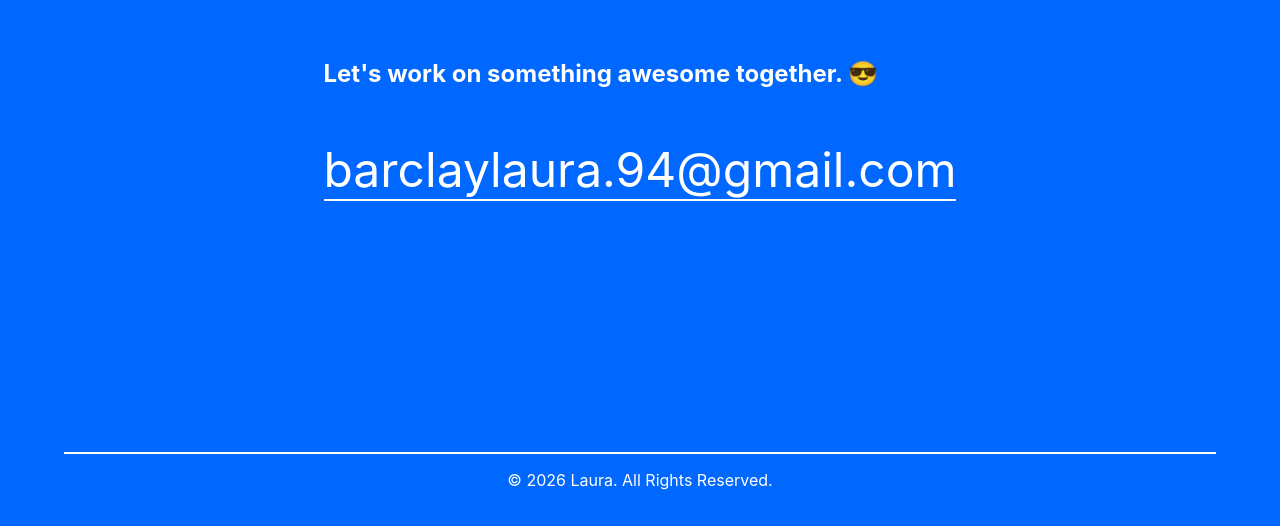
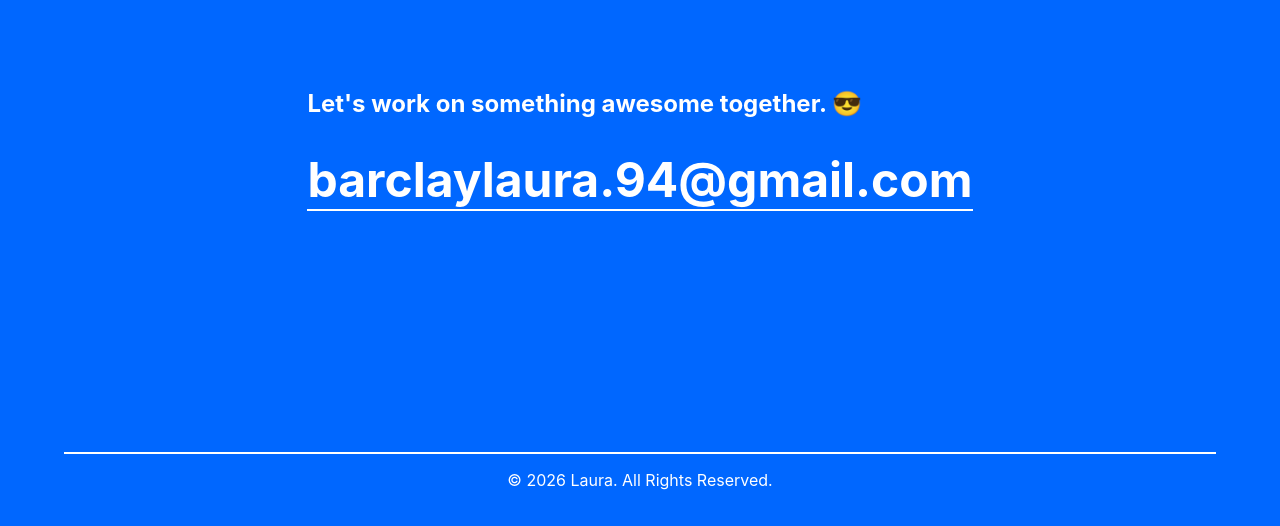
Before and after one commit to barclaylaura-coder/portfolio, a plain HTML site: page index.html in a window 1280 px wide. Shown: the part 1874-2400 px from the top of the page. Drawn offline with Linux system fonts and the light colour scheme.

Commit message:
2nd commit- fix padding from contact

```diff
--- a/index.html
+++ b/index.html
@@ -74,9 +74,9 @@
 
     <!-- 3. CONTACT FOOTER (BLUE) -->
     <section class="footer-cta" id="contact">
-        <div style="text-align-last: left; padding-bottom: 60px;">
-            <h2>Let's work on something awesome together. 😎</h2>
-            <a href="mailto:barclaylaura.94@gmail.com" class="footer-email">barclaylaura.94@gmail.com</a>
+        <div style="text-align-last: left;">
+            <h2>Let's work on something awesome together. 😎<br>
+            <a href="mailto:barclaylaura.94@gmail.com" class="footer-email">barclaylaura.94@gmail.com</a></h2>
         </div>
 
         <div class="floor-bottom">
```
